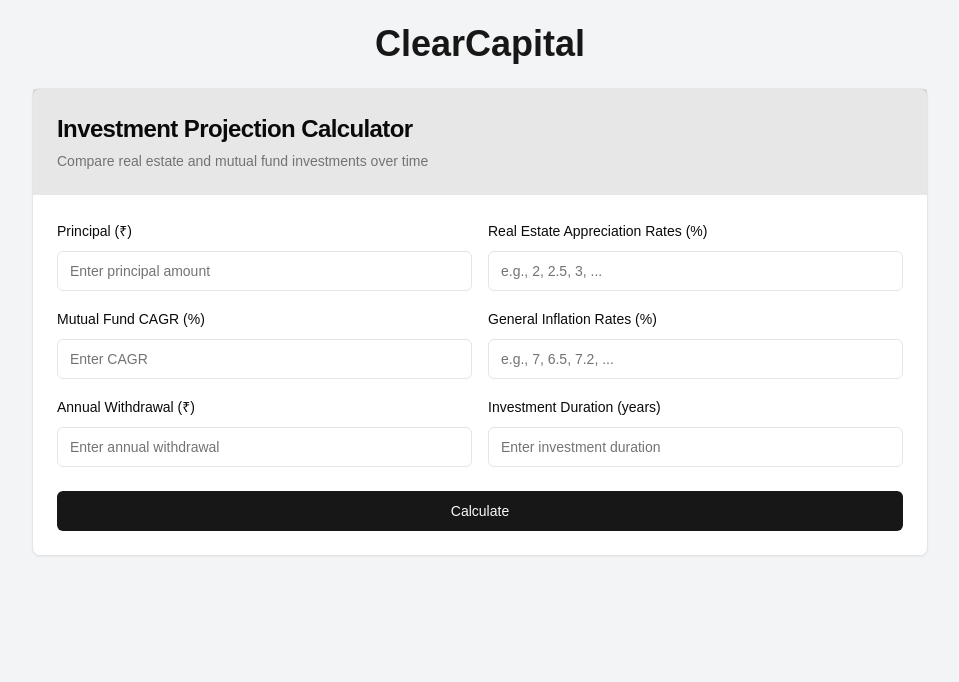
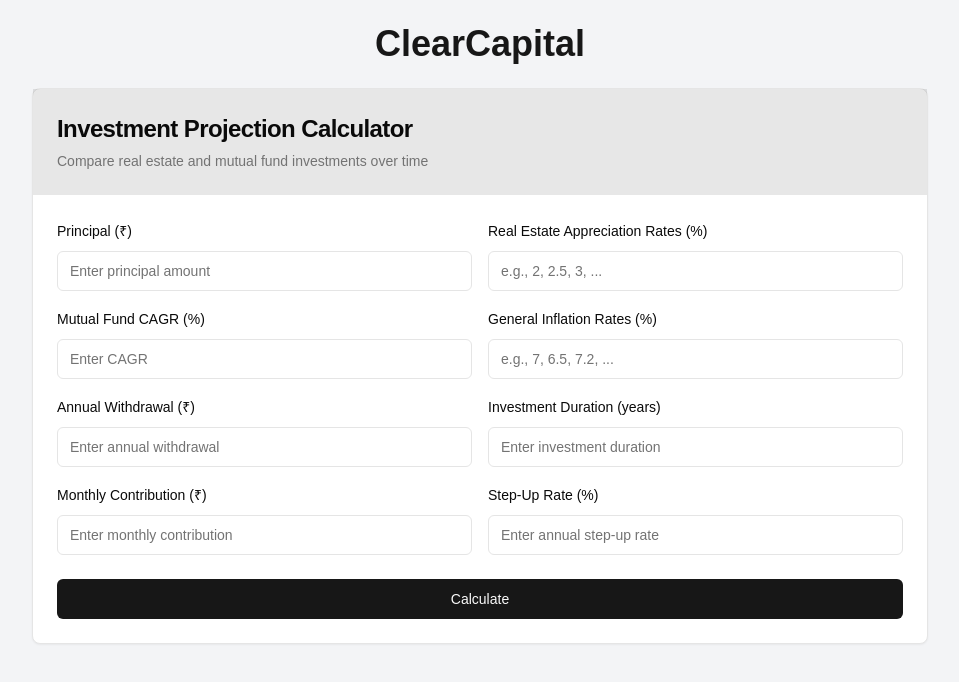
Before and after one commit to aadarsharma/ClearCapital, a Next.js app: page / in a window 1280 px wide. Shown: the top 682 px of the page, without its empty margins (160-1119 px from the left). Built offline with nearby package versions, Linux system fonts and the light colour scheme.

Commit message:
Update page.tsx FinancialForm.tsx

```diff
--- a/app/page.tsx
+++ b/app/page.tsx
@@ -1,5 +1,4 @@
 "use client"
-
 import { useState } from 'react'
 import { Card, CardContent, CardDescription, CardHeader, CardTitle } from "@/components/ui/card"
 import { Tabs, TabsContent, TabsList, TabsTrigger } from "@/components/ui/tabs"
@@ -7,13 +6,25 @@ import FinancialForm from '../components/FinancialForm'
 import ResultsTable from '../components/ResultsTable'
 import ProjectionChart from '../components/ProjectionChart'
 
+interface ProjectionData {
+  principal: number
+  appreciationRates: number[]
+  cagr: number
+  inflationRates: number[]
+  withdrawal: number
+  years: number
+  monthlyContribution: number
+  stepUpRate: number
+}
+
 export default function Home() {
-  const [results, setResults] = useState([])
+  const [results, setResults] = useState<Array<any>>([])
 
-  const calculateProjections = ({ principal, appreciationRates, cagr, inflationRates, withdrawal, years }) => {
+  const calculateProjections = ({ principal, appreciationRates, cagr, inflationRates, withdrawal, years, monthlyContribution, stepUpRate }: ProjectionData) => {
     let data = []
     let realEstateValue = principal
     let mutualFundValue = principal
+    let annualContribution = monthlyContribution * 12
 
     for (let year = 0; year <= years; year++) {
       const appreciationRate = appreciationRates[year] !== undefined
@@ -24,11 +35,17 @@ export default function Home() {
         ? inflationRates[year]
         : inflationRates[inflationRates.length - 1]
 
-      realEstateValue *= (1 + (appreciationRate / 100))
+      // Increase contribution by step-up rate each year
+      if (year > 0) {
+        annualContribution *= (1 + (stepUpRate / 100))
+      }
+
+      // Update values for real estate and mutual fund with monthly contributions and annual returns
+      realEstateValue = (realEstateValue * (1 + (appreciationRate / 100))) + annualContribution
       const realEstateYield = realEstateValue * 0.04
       const inflationAdjustedRealEstateYield = realEstateYield / Math.pow(1 + (inflationRate / 100), year)
 
-      mutualFundValue = mutualFundValue * (1 + (cagr / 100)) - (withdrawal * Math.pow(1 + (inflationRate / 100), year))
+      mutualFundValue = (mutualFundValue * (1 + (cagr / 100))) + annualContribution - (withdrawal * Math.pow(1 + (inflationRate / 100), year))
       mutualFundValue = mutualFundValue < 0 ? 0 : mutualFundValue
 
       const inflationAdjustedMutualFundValue = mutualFundValue / Math.pow(1 + (inflationRate / 100), year)
--- a/components/FinancialForm.tsx
+++ b/components/FinancialForm.tsx
@@ -5,31 +5,46 @@ import { Button } from "@/components/ui/button"
 import { Input } from "@/components/ui/input"
 import { Label } from "@/components/ui/label"
 
-export default function FinancialForm({ onSubmit }) {
+interface FinancialFormProps {
+  onSubmit: (data: {
+    principal: number
+    appreciationRates: number[]
+    cagr: number
+    inflationRates: number[]
+    withdrawal: number
+    years: number
+    monthlyContribution: number
+    stepUpRate: number
+  }) => void
+}
+
+export default function FinancialForm({ onSubmit }: FinancialFormProps) {
   const [principal, setPrincipal] = useState('')
   const [appreciationRates, setAppreciationRates] = useState('')
   const [cagr, setCAGR] = useState('')
   const [inflationRates, setInflationRates] = useState('')
   const [withdrawal, setWithdrawal] = useState('')
   const [years, setYears] = useState('')
+  const [monthlyContribution, setMonthlyContribution] = useState('')
+  const [stepUpRate, setStepUpRate] = useState('')
 
   const handleSubmit = (e: React.FormEvent<HTMLFormElement>) => {
-    e.preventDefault();
+    e.preventDefault()
 
     // Validate principal as a positive number
     if (!principal || parseFloat(principal) <= 0) {
-      alert("Please enter a valid principal amount greater than zero.");
-      return;
+      alert("Please enter a valid principal amount greater than zero.")
+      return
     }
 
     // Parse appreciation and inflation rates with defaults if empty
     const appreciationArray = appreciationRates
       ? appreciationRates.split(',').map((rate) => parseFloat(rate.trim()) || 0)
-      : Array.from({ length: parseInt(years) || 1 }, () => 2); // Default 2% appreciation
+      : Array.from({ length: parseInt(years) || 1 }, () => 2) // Default 2% appreciation
 
     const inflationArray = inflationRates
       ? inflationRates.split(',').map((rate) => parseFloat(rate.trim()) || 0)
-      : Array.from({ length: parseInt(years) || 1 }, () => 7); // Default 7% inflation
+      : Array.from({ length: parseInt(years) || 1 }, () => 7) // Default 7% inflation
 
     onSubmit({
       principal: parseFloat(principal) || 0,
@@ -38,10 +53,10 @@ export default function FinancialForm({ onSubmit }) {
       inflationRates: inflationArray,
       withdrawal: parseFloat(withdrawal) || 0,
       years: parseInt(years) || 0,
-    });
-  };
-
-
+      monthlyContribution: parseFloat(monthlyContribution) || 0,
+      stepUpRate: parseFloat(stepUpRate) || 0,
+    })
+  }
 
   return (
     <form onSubmit={handleSubmit} className="space-y-6">
@@ -112,6 +127,28 @@ export default function FinancialForm({ onSubmit }) {
             placeholder="Enter investment duration"
           />
         </div>
+        <div className="space-y-2">
+          <Label htmlFor="monthlyContribution" className="text-sm font-medium">Monthly Contribution (₹)</Label>
+          <Input
+            id="monthlyContribution"
+            type="number"
+            value={monthlyContribution}
+            onChange={(e) => setMonthlyContribution(e.target.value)}
+            className="w-full"
+            placeholder="Enter monthly contribution"
+          />
+        </div>
+        <div className="space-y-2">
+          <Label htmlFor="stepUpRate" className="text-sm font-medium">Step-Up Rate (%)</Label>
+          <Input
+            id="stepUpRate"
+            type="number"
+            value={stepUpRate}
+            onChange={(e) => setStepUpRate(e.target.value)}
+            className="w-full"
+            placeholder="Enter annual step-up rate"
+          />
+        </div>
       </div>
       <Button type="submit" className="w-full">Calculate</Button>
     </form>
```
